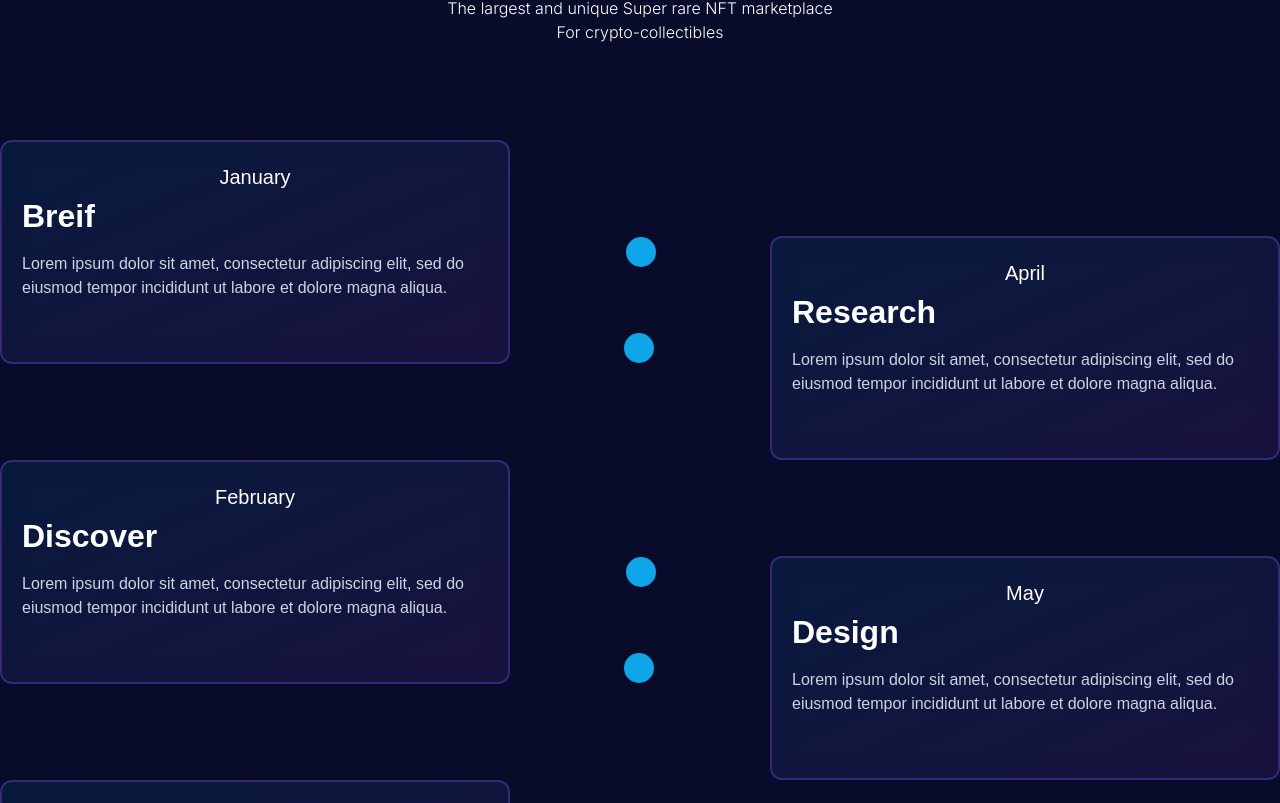
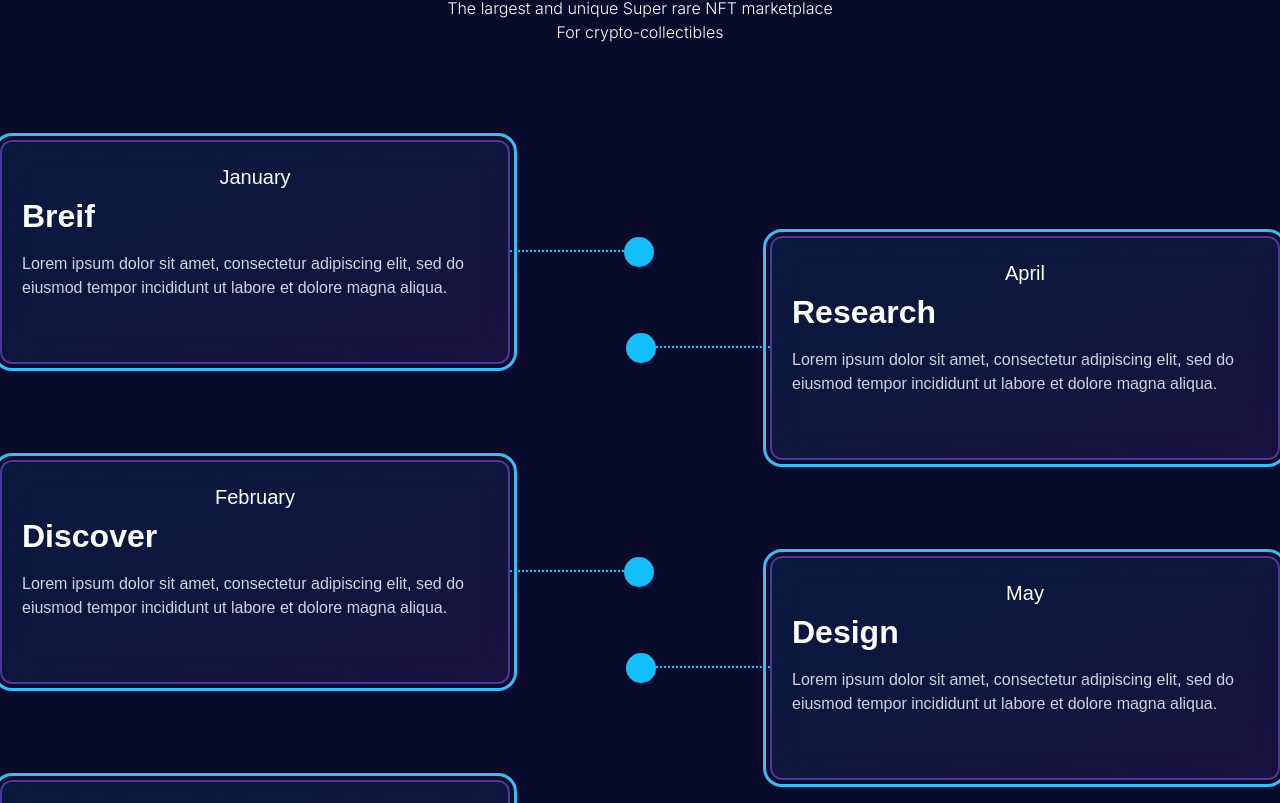
Before and after one commit to tharaka-mts/NFT-Marketplace-app, a React (Vite) app: page / in a window 1280 px wide. Shown: the part 2197-3000 px from the top of the page. Built offline with nearby package versions, Linux system fonts and the light colour scheme; a web font is replaced by a local one.

Commit message:
style: road map card

```diff
--- a/src/components/Card.jsx
+++ b/src/components/RoadMapCard.jsx
@@ -1,7 +1,7 @@
-const Card = ({ className, month, title, desc }) => {
+const RoadMapCard = ({ className, month, title, desc }) => {
   return (
     <div className={`${className}`}>
-      <div className="w-[510px] h-[224px] bg-gradient-to-br from-sky-500/10 to-purple-500/10 border-solid border-2 border-violet-500/30 backdrop-blur-lg rounded-xl p-5 font-clash">
+      <div className="w-[510px] h-[224px] bg-gradient-to-br from-sky-500/10 to-purple-500/10 border-solid border-2 border-violet-500/50 backdrop-blur-lg rounded-xl p-5 font-clash">
         <h3 className="text-center text-[20px] font-normal">{month}</h3>
         <h2 className="text-[32px] font-semibold">{title}</h2>
         <p className="mt-3 text-slate-300">{desc}</p>
@@ -10,4 +10,4 @@ const Card = ({ className, month, title, desc }) => {
   );
 };
 
-export default Card;
+export default RoadMapCard;
--- a/src/components/index.js
+++ b/src/components/index.js
@@ -1,4 +1,4 @@
 export { default as Button } from "./Button";
-export { default as Card } from "./Card";
+export { default as RoadMapCard } from "./RoadMapCard";
 export { default as Navbar } from "./Navbar";
 export { default as BackgroundBubble } from "./BackgroundBubble";
--- a/src/containers/Roadmap.jsx
+++ b/src/containers/Roadmap.jsx
@@ -1,5 +1,5 @@
 import React from "react";
-import { Card } from "../components";
+import { RoadMapCard } from "../components";
 import { roadMapData1, roadMapData2 } from "../assets/dummy";
 
 const Roadmap = () => {
@@ -16,22 +16,24 @@ const Roadmap = () => {
         <div className="basis-1/2 relative mt-12">
           {roadMapData1.map((item, index) => (
             <div key={index} className="flex items-center justify-between">
-              <Card
-                className="my-12"
+              <RoadMapCard
+                className="my-12 outline outline-offset-4 outline-sky-400 rounded-xl"
                 month={item.month}
                 title={item.title}
                 desc={item.description}
               />
-              <div className="absolute right-[-1em] h-[30px] w-[30px] rounded-full bg-sky-500" />
+              <div class="border-t-2 border-dotted border-lightBlue h-1 w-full" />
+              <div className="absolute right-[-0.9em] h-[30px] w-[30px] rounded-full bg-lightBlue" />
             </div>
           ))}
         </div>
         <div className="basis-1/2 relative mt-36">
           {roadMapData2.map((item, index) => (
             <div key={index} className="flex items-center justify-end">
-              <div className="absolute left-[-1em] h-[30px] w-[30px] rounded-full bg-sky-500" />
-              <Card
-                className="my-12"
+              <div className="absolute left-[-0.9em] h-[30px] w-[30px] rounded-full bg-lightBlue" />
+              <div class="border-t-2 border-dotted border-lightBlue h-1 w-full" />
+              <RoadMapCard
+                className="my-12 outline outline-offset-4 outline-sky-400 rounded-xl"
                 month={item.month}
                 title={item.title}
                 desc={item.description}
```
